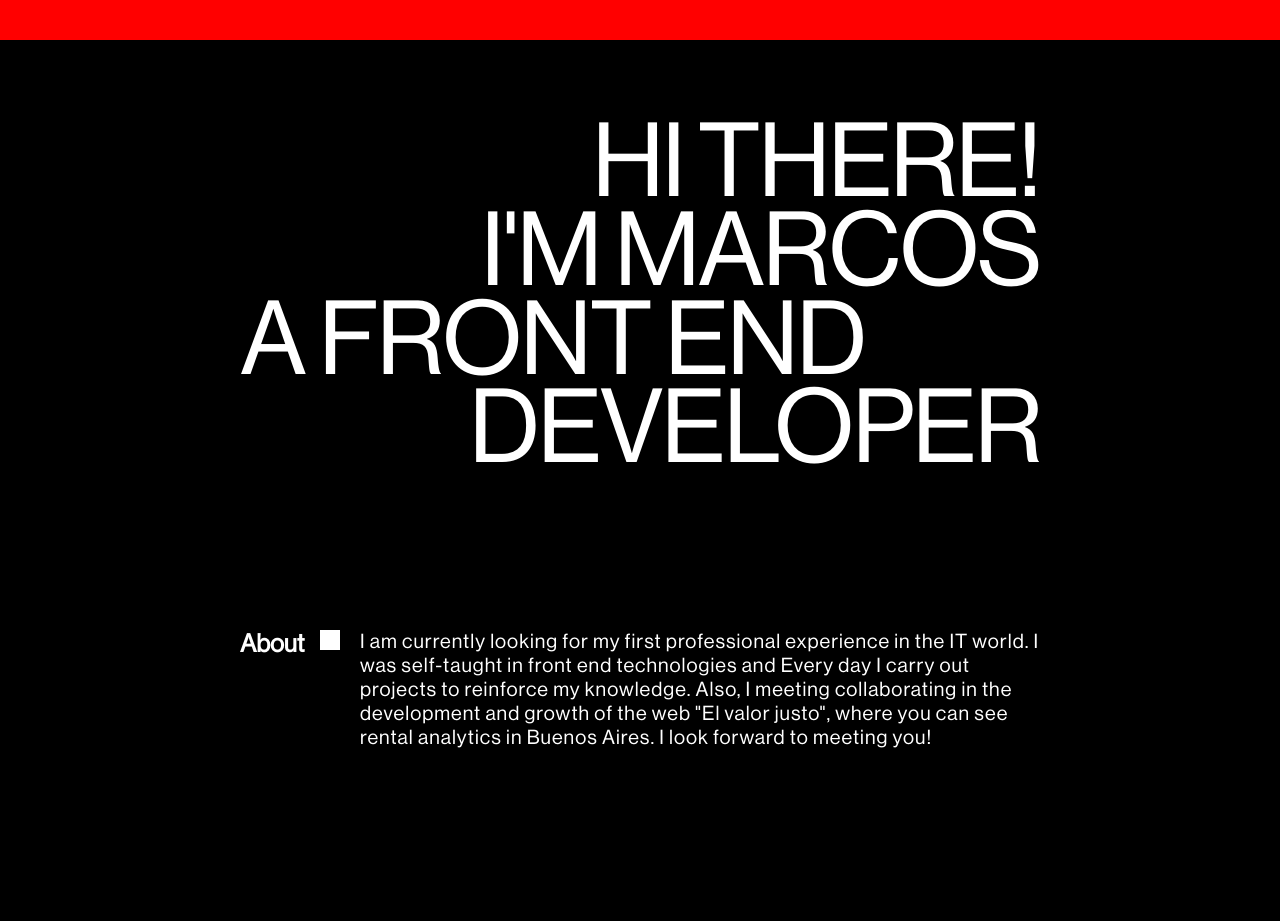
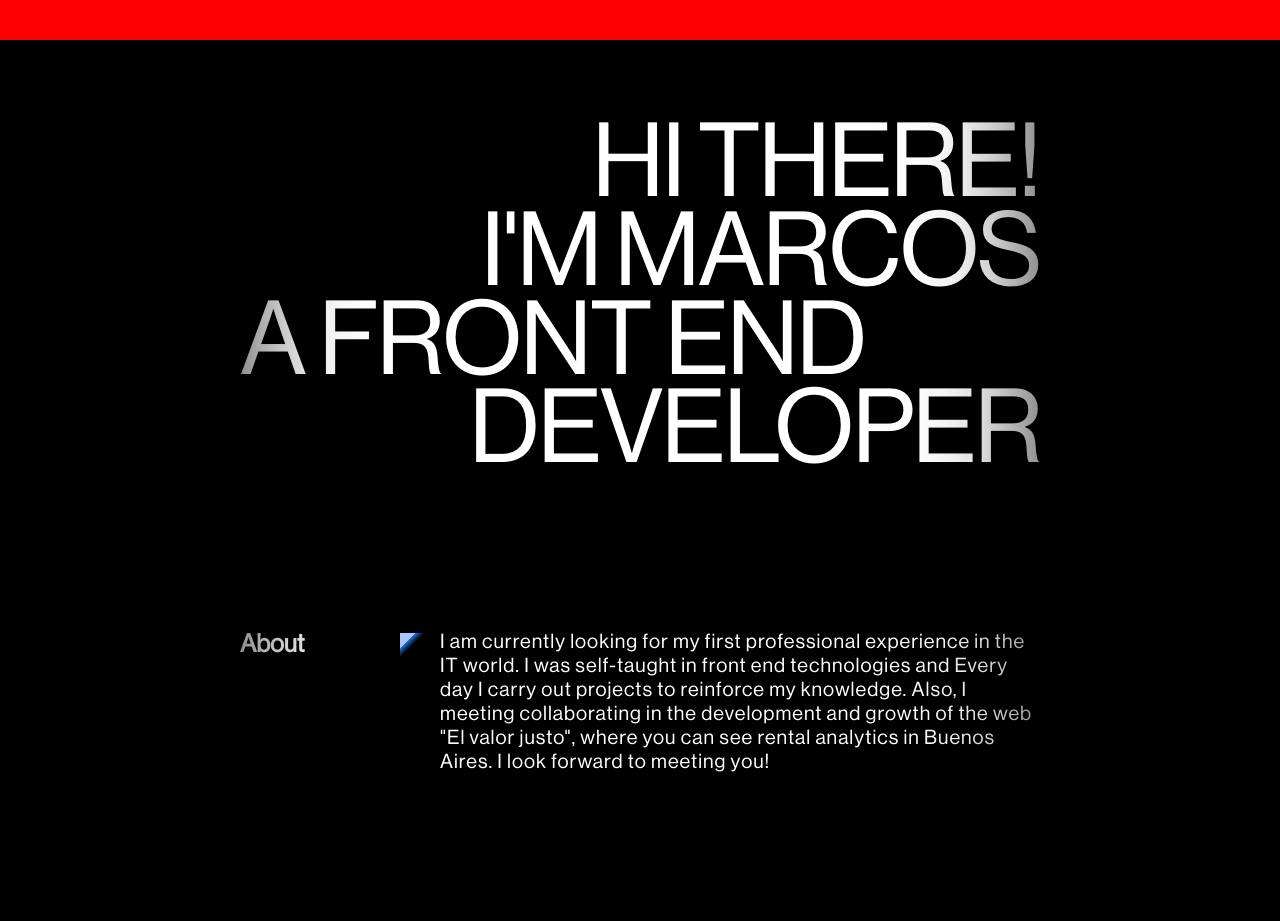
Before and after one commit to MarcosMartilotta/MarcosMartilottaPortfolio, a React (Vite) app: page / in a window 1280 px wide. Shown: the top 921 px of the page. Built offline with nearby package versions, Linux system fonts and the light colour scheme.

Commit message:
Shadow en toda la pagina

```diff
--- a/src/index.css
+++ b/src/index.css
@@ -43,6 +43,25 @@ main {
   }
 }
 
+.leftBar{
+  position: absolute;
+  left: 0;
+  width: 3rem;
+  height: 100%;
+  -webkit-box-shadow: 18px 6px 107px 200px rgba(0,0,0,0.79);
+  -moz-box-shadow: 18px 6px 107px 200px rgba(0,0,0,0.79);
+  box-shadow: 18px 6px 107px 200px rgba(0,0,0,0.79);
+  background-color: rgba(0,0,0,0.79);
+
+}
+
+@media(max-width: 576px){
+.leftBar
+  {-webkit-box-shadow: 8px 6px 107px 200px rgba(0,0,0,0.79);
+  -moz-box-shadow: 8px 6px 107px 200px rgba(0,0,0,0.79);
+  box-shadow: -80px 6px 107px 200px rgba(0,0,0,0.79);
+}
+}
 
 #root{
   width: 100%;
--- a/src/layout/Layout.jsx
+++ b/src/layout/Layout.jsx
@@ -5,6 +5,7 @@ import Skills from "../sections/skills/Skills";
 import Projects from "../sections/projects/Projects";
 import Contact from "../sections/contact/Contact";
 import Footer from "../sections/footer/Footer";
+import SectionsRule from "../components/SectionsRule";
 
 const Layout = () => {
   return (
@@ -18,6 +19,8 @@ const Layout = () => {
         <Projects></Projects>
         <Skills></Skills>
         <Contact></Contact>
+        <SectionsRule />
+        <div className="leftBar"></div>
       </main>
       <footer>
         <Footer></Footer>
--- a/src/sections/about/About.jsx
+++ b/src/sections/about/About.jsx
@@ -9,7 +9,9 @@ const About = () => {
         <SectionTitle title="About"></SectionTitle>
       </div>
       <div className="paragraphContainer">
-        <Triangle />
+        <div className="triangleContainer">
+          <Triangle />
+        </div>
         <p>
           I am currently looking for my first professional experience in the IT
           world. I was self-taught in front end technologies and Every day I
--- a/src/sections/about/styled-components/about.styled.js
+++ b/src/sections/about/styled-components/about.styled.js
@@ -14,28 +14,46 @@ export const AboutStyled = styled.section`
     top: 0;
     left: 2rem;
   }
+
   .paragraphContainer {
     position: relative;
+    .triangleContainer {
+      position: absolute;
+      left: 8rem;
+      top: 0.3rem;
+      transform: rotate(270deg);
+
+      @media (min-width: 575px) {
+        left: 16rem;
+      }
+    }
     p {
       font-size: 1.5rem;
       letter-spacing: 0.1rem;
       padding-left: 12rem;
       width: 80vw;
       @media (min-width: 576px) {
+        padding-left: 20rem;
         font-size: 1.5rem;
         width: 50rem;
       }
 
       @media (min-width: 768px) {
+        padding-left: 20rem;
+
         font-size: 2rem;
         width: 60rem;
       }
 
       @media (min-width: 992px) {
+        padding-left: 20rem;
+
         width: 70rem;
       }
 
       @media (min-width: 1200px) {
+        padding-left: 20rem;
+
         width: 80rem;
       }
     }
--- a/src/styled-components/sectionsRule.styled.js
+++ b/src/styled-components/sectionsRule.styled.js
@@ -1,3 +1,18 @@
 import styled from "styled-components";
 
-export const Rule = styled.div``;
+export const Rule = styled.div`
+  position: absolute;
+  right: 0px;
+  width: 3rem;
+  height: 100%;
+  background-color: rgba(0, 0, 0, 0.79);
+  -webkit-box-shadow: -18px 6px 107px 200px rgba(0, 0, 0, 0.79);
+  -moz-box-shadow: -18px 6px 107px 200px rgba(0, 0, 0, 0.79);
+  box-shadow: -18px 6px 107px 200px rgba(0, 0, 0, 0.79);
+
+  @media (max-width: 576px) {
+    -webkit-box-shadow: -50px 6px 107px 200px rgba(0, 0, 0, 0.79);
+    -moz-box-shadow: -9px 6px 107px 200px rgba(0, 0, 0, 0.79);
+    box-shadow: 80px 6px 107px 200px rgba(0, 0, 0, 0.79);
+  }
+`;
--- a/src/styled-components/triangle.styled.js
+++ b/src/styled-components/triangle.styled.js
@@ -1,9 +1,13 @@
 import styled from "styled-components";
+import { theme } from "../theme/theme";
 
 export const StyledTriangle = styled.div`
-  position: absolute;
-  left: 8rem;
-  width: 2rem;
-  height: 2rem;
-  background-color: white;
+  width: 2.5rem;
+  height: 2.5rem;
+  background: linear-gradient(
+    to bottom left,
+    ${theme.veryLightBlue} 30%,
+    ${theme.lightBlue} 30%,
+    black 50%
+  );
 `;
```
